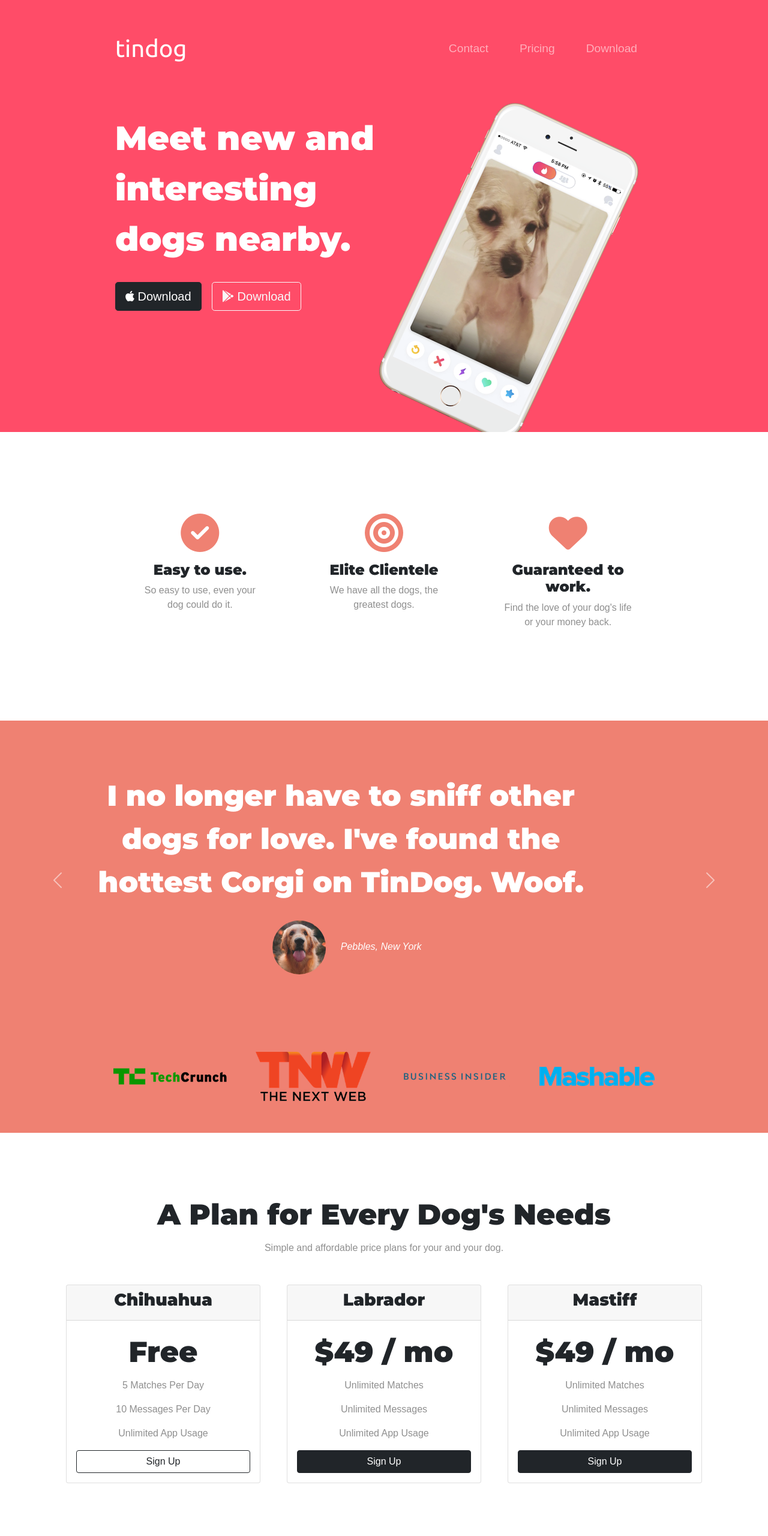
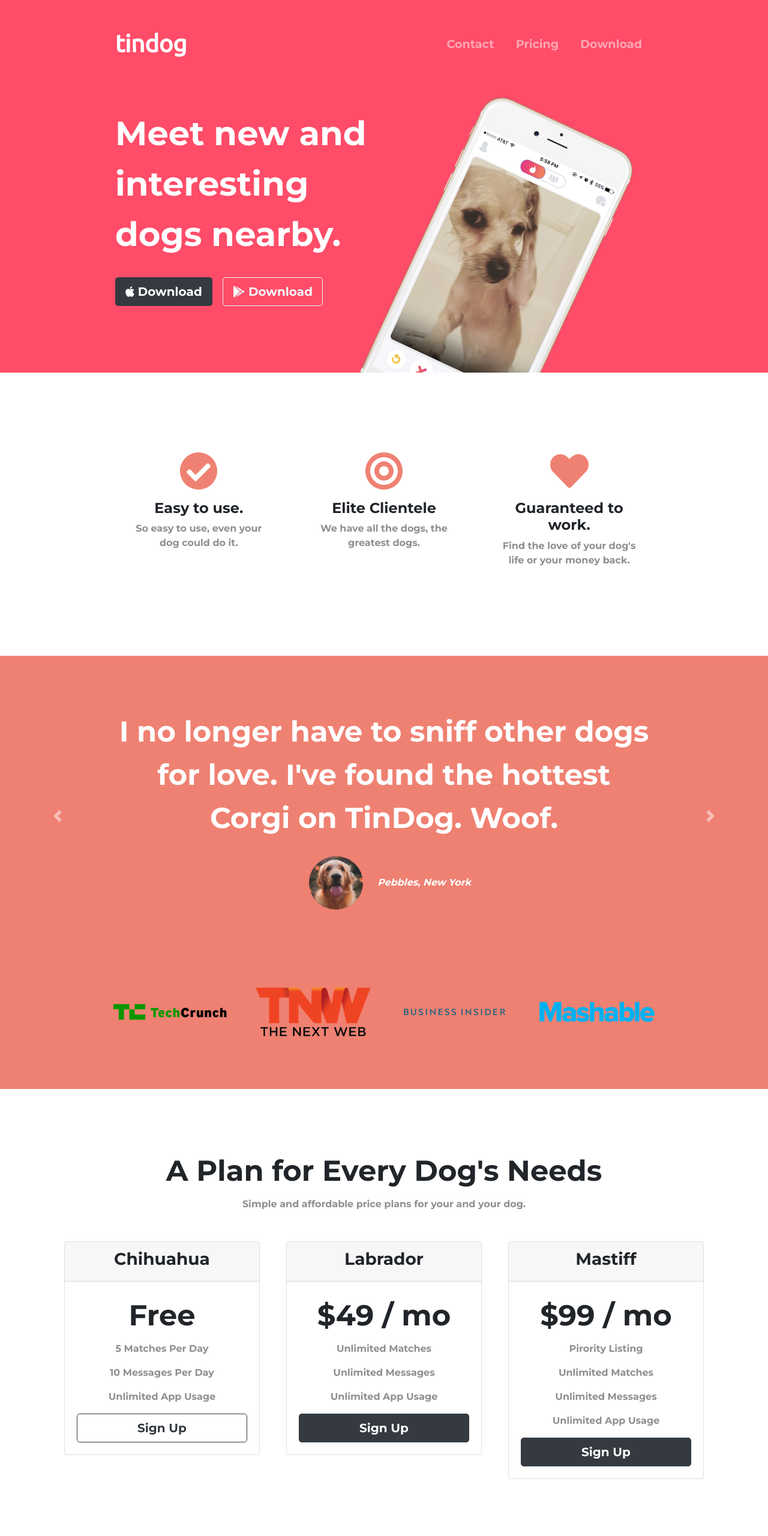
Before and after one commit to IgotaBadidea/tindog, a plain HTML site: page index.html in a window 1280 px wide. Shown: the top 2560 px of the page at 60% size. Drawn offline with nearby package versions, Linux system fonts and the light colour scheme.

Commit message:
Add files via upload

```diff
--- a/css/styles.css
+++ b/css/styles.css
@@ -1,82 +1,107 @@
-#title {
-  color: #fff;
-  height:90vh;
-  text-align: left;
-}
 
 body {
-  font-family: 'Montserrat-black', sans-serif;
+  font-family: "Montserrat";
   text-align: center;
 }
 
+h1, h2, h3, h4, h5, h6 {
+  font-family: "Montserrat";
+}
 
+p {
+  color: #8f8f8f;
+}
 
-.container-fluid {
-  padding: 3% 15% 11%;
+/* Headings */
+
+.big-heading {
+  font-family: "Montserrat";
+  font-size: 3.5rem;
+  line-height: 1.5;
 }
-  /*section*/
-.colored-section{
-    background-color: #ff4c68;
-    color:#fff;
+
+.section-heading {
+  font-size: 3rem;
+  line-height: 1.5;
 }
-.white-section{
+
+/* Containers */
+
+.container-fluid{
+  padding: 7% 15%;
+}
+
+/* Sections */
+
+.colored-section {
+  background-color: #ff4c68;
+  color: #fff;
+}
+
+.white-section {
   background-color: #fff;
 }
-/*navigation-bar*/
+
+/* Navigation Bar */
+
 .navbar {
-  padding-bottom: 4.5rem;
+  padding: 0 0 4.5rem;
 }
 
 .navbar-brand {
+  font-family: "Ubuntu";
   font-size: 2.5rem;
-  font-family: 'Ubuntu', sans-serif;
+  font-weight: bold;
 }
 
 .nav-item {
-  padding: 0 18px;
+  padding: 0 10px;
 }
 
 .nav-link {
   font-size: 1.2rem;
-  font-family: "Montserrat-light", sans-serif;
+  font-family: "Montserrat";
 }
+
+/* Buttons */
 
 .download-button {
   margin: 5% 3% 5% 0;
 }
-h1,h2,h3,h4,h5,h6{
-  font-family: 'Montserrat', sans-serif;
+
+/* Title Section */
+
+#title {
+  background-color: #ff4c68;
+  color: #fff;
+  text-align: left;
 }
-/*Big Heading*/
-.big-heading{
-  font-family: 'Montserrat', sans-serif;
-  font-size: 3.5rem;
-  line-height: 1.5;
+
+#title .container-fluid {
+  padding: 3% 15% 7%;
 }
-.section-heading{
-  font-size: 3rem;
-  line-height: 1.5;
+
+/* Title Image */
+
+.title-image {
+  width: 60%;
+  transform: rotate(25deg);
+  position: absolute;
+  right: 30%;
 }
-/*title image*/
-.title-image {
-  width:60%;
-  transform: rotateZ(25deg);
+
+/* Features Section */
+
+#features {
   position: relative;
-  left:15%
+}
 
-}
-#features {
-  padding: 7% 15%;
-  position:relative;
-  z-index:1;
+.feature-title {
+  font-size: 1.5rem;
 }
 
 .feature-box {
-  padding: 5%
-}
-
-p {
-  color: #8f8f8f;
+  padding: 4.5%;
 }
 
 .icon {
@@ -87,71 +112,68 @@ p {
 .icon:hover {
   color: #ff4c68;
 }
-.feature-title{
-  font-size: 1.5rem;
+
+/* Testimonial Section */
+
+#testimonials {
+  background-color: #ef8172;
 }
 
-/*Testimonial*/
-#testimonials {
-
-  background-color: #ef8172;
-}
-.testimonial-text{
+.testimonial-text {
   font-size: 3rem;
   line-height: 1.5;
 }
+
 .testimonial-image {
   width: 10%;
   border-radius: 100%;
   margin: 20px;
 }
 
+
 #press {
   background-color: #ef8172;
   padding-bottom: 3%;
 }
-.press-image{
-  width:15%;
-  margin:20px 20px 15px;
-}
-.carousel-item{
-    padding: 7% 15%;
+
+.press-logo {
+  width: 15%;
+  margin: 20px 20px 50px;
 }
 
-/*Pricing*/
-#pricing{
-  padding:100px;
+/* Pricing Section */
+
+#pricing {
+  padding: 100px;
 }
-.pricing-column{
-  padding:3% 2%;
-}
-.price-text{
+
+.price-text {
   font-size: 3rem;
   line-height: 1.5;
 }
 
-
-#cta{
-  padding:7% 15%;
+.pricing-column {
+  padding: 3% 2%;
 }
 
-.cta-button{
-  margin:3% 2% 5% 0;
+/* CTA Section */
+
+
+/* Footer Section */
+
+
+.social-icon {
+  margin: 20px 10px;
 }
-#footer{
-  padding:7% 15%;
-  line-height:1;
-}
-.footer-image{
-  margin:10px;
-  margin-bottom: 30px;
-}
-@media (max-width:1028px){
-  #title{
+
+@media (max-width: 1028px) {
+
+  #title {
     text-align: center;
   }
-  .title-image{
-      z-index:-1;
+
+  .title-image {
+    position: static;
+    transform: rotate(0);
+  }
 }
-
-}
--- a/index.html
+++ b/index.html
@@ -5,35 +5,46 @@
   <meta charset="utf-8">
   <title>TinDog</title>
   <link rel="icon" href="favicon (1).ico">
-  <!--Google fonts-->
-  <link href="https://fonts.googleapis.com/css2?family=Montserrat:wght@900&family=Ubuntu&display=swap" rel="stylesheet">
 
-  <!--Font awsome-->
-  <script src="https://kit.fontawesome.com/1a01763ffe.js" crossorigin="anonymous"></script>
-  <!--Bootstrap script-->
-  <script src="https://cdn.jsdelivr.net/npm/@popperjs/core@2.9.2/dist/umd/popper.min.js" integrity="sha384-IQsoLXl5PILFhosVNubq5LC7Qb9DXgDA9i+tQ8Zj3iwWAwPtgFTxbJ8NT4GN1R8p" crossorigin="anonymous"></script>
-  <script src="https://cdn.jsdelivr.net/npm/bootstrap@5.0.2/dist/js/bootstrap.min.js" integrity="sha384-cVKIPhGWiC2Al4u+LWgxfKTRIcfu0JTxR+EQDz/bgldoEyl4H0zUF0QKbrJ0EcQF" crossorigin="anonymous"></script>
-  <!--Css stylesheet-->
-  <link href="https://cdn.jsdelivr.net/npm/bootstrap@5.0.2/dist/css/bootstrap.min.css" rel="stylesheet" integrity="sha384-EVSTQN3/azprG1Anm3QDgpJLIm9Nao0Yz1ztcQTwFspd3yD65VohhpuuCOmLASjC" crossorigin="anonymous">
+  <!-- Google Fonts -->
+  <link rel="preconnect" href="https://fonts.googleapis.com">
+<link rel="preconnect" href="https://fonts.gstatic.com" crossorigin>
+<link href="https://fonts.googleapis.com/css2?family=Montserrat:wght@700;900&family=Ubuntu&display=swap" rel="stylesheet">
+<!--font-family: 'Montserrat', sans-serif;
+font-family: 'Ubuntu', sans-serif;!>
+
+  <!-CSS Stylesheets -->
+  <link rel="stylesheet" href="https://maxcdn.bootstrapcdn.com/bootstrap/4.0.0/css/bootstrap.min.css" integrity="sha384-Gn5384xqQ1aoWXA+058RXPxPg6fy4IWvTNh0E263XmFcJlSAwiGgFAW/dAiS6JXm" crossorigin="anonymous">
   <link rel="stylesheet" href="css/styles.css">
+
+  <!-- Font Awesome -->
+  <script defer src="https://use.fontawesome.com/releases/v5.0.7/js/all.js"></script>
+
+  <!-- Bootstrap Scripts -->
+  <script src="https://code.jquery.com/jquery-3.2.1.slim.min.js" integrity="sha384-KJ3o2DKtIkvYIK3UENzmM7KCkRr/rE9/Qpg6aAZGJwFDMVNA/GpGFF93hXpG5KkN" crossorigin="anonymous"></script>
+  <script src="https://cdnjs.cloudflare.com/ajax/libs/popper.js/1.12.9/umd/popper.min.js" integrity="sha384-ApNbgh9B+Y1QKtv3Rn7W3mgPxhU9K/ScQsAP7hUibX39j7fakFPskvXusvfa0b4Q" crossorigin="anonymous"></script>
+  <script src="https://maxcdn.bootstrapcdn.com/bootstrap/4.0.0/js/bootstrap.min.js" integrity="sha384-JZR6Spejh4U02d8jOt6vLEHfe/JQGiRRSQQxSfFWpi1MquVdAyjUar5+76PVCmYl" crossorigin="anonymous"></script>
 </head>
-
 
 <body>
 
   <section class="colored-section" id="title">
 
+    <div class="container-fluid">
+
       <!-- Nav Bar -->
-    <div class="container-fluid">
+
       <nav class="navbar navbar-expand-lg navbar-dark">
-        <a class="navbar-brand" href="#">tindog</a>
 
-        <button class="navbar-toggler" type="button" data-bs-toggle="collapse" data-bs-target="#navbarTogglerDemo03" aria-controls="navbarTogglerDemo03" aria-expanded="false" aria-label="Toggle navigation">
+        <a class="navbar-brand" href="">tindog</a>
+
+        <button class="navbar-toggler" type="button" data-toggle="collapse" data-target="#navbarTogglerDemo02">
             <span class="navbar-toggler-icon"></span>
         </button>
 
-        <div class="collapse navbar-collapse" id="navbarTogglerDemo03">
-          <ul class="navbar-nav ms-auto">
+        <div class="collapse navbar-collapse" id="navbarTogglerDemo02">
+
+          <ul class="navbar-nav ml-auto">
             <li class="nav-item">
               <a class="nav-link" href="#footer">Contact</a>
             </li>
@@ -44,46 +55,59 @@
               <a class="nav-link" href="#cta">Download</a>
             </li>
           </ul>
+
         </div>
-
       </nav>
 
 
       <!-- Title -->
 
       <div class="row">
+
         <div class="col-lg-6">
           <h1 class="big-heading">Meet new and interesting dogs nearby.</h1>
           <button type="button" class="btn btn-dark btn-lg download-button"><i class="fab fa-apple"></i> Download</button>
           <button type="button" class="btn btn-outline-light btn-lg download-button"><i class="fab fa-google-play"></i> Download</button>
         </div>
+
         <div class="col-lg-6">
           <img class="title-image" src="images/iphone6.png" alt="iphone-mockup">
         </div>
+
       </div>
+
     </div>
+
   </section>
 
 
   <!-- Features -->
 
   <section class="white-section" id="features">
+
+    <div class="container-fluid">
+
       <div class="row">
-      <div class="col-lg-4 feature-box">
-        <i class="fas fa-check-circle fa-4x icon"></i>
+        <div class="feature-box col-lg-4">
+          <i class="icon fas fa-check-circle fa-4x"></i>
           <h3 class="feature-title">Easy to use.</h3>
           <p>So easy to use, even your dog could do it.</p>
         </div>
-      <div class="col-lg-4 feature-box">
-        <i class="fas fa-bullseye fa-4x icon"></i>
+
+        <div class="feature-box col-lg-4">
+          <i class="icon fas fa-bullseye fa-4x"></i>
           <h3 class="feature-title">Elite Clientele</h3>
           <p>We have all the dogs, the greatest dogs.</p>
         </div>
-      <div class="col-lg-4 feature-box">
-        <i class="fas fa-heart fa-4x icon"></i>
+
+        <div class="feature-box col-lg-4">
+          <i class="icon fas fa-heart fa-4x"></i>
           <h3 class="feature-title">Guaranteed to work.</h3>
           <p>Find the love of your dog's life or your money back.</p>
         </div>
+      </div>
+
+
     </div>
   </section>
 
@@ -92,36 +116,37 @@
 
   <section class="colored-section" id="testimonials">
 
-    <div id="testimonial-carousel" class="carousel slide" data-bs-ride="carousel" data-bs-interval="5000">
+    <div id="testimonial-carousel" class="carousel slide" data-ride="false">
       <div class="carousel-inner">
-        <div class="carousel-item active">
+        <div class="carousel-item active container-fluid">
           <h2 class="testimonial-text">I no longer have to sniff other dogs for love. I've found the hottest Corgi on TinDog. Woof.</h2>
           <img class="testimonial-image" src="images/dog-img.jpg" alt="dog-profile">
           <em>Pebbles, New York</em>
         </div>
-        <div class="carousel-item">
+        <div class="carousel-item container-fluid">
           <h2 class="testimonial-text">My dog used to be so lonely, but with TinDog's help, they've found the love of their life. I think.</h2>
           <img class="testimonial-image" src="images/lady-img.jpg" alt="lady-profile">
           <em>Beverly, Illinois</em>
         </div>
       </div>
-      <button class="carousel-control-prev" type="button" data-bs-target="#testimonial-carousel" data-bs-slide="prev">
+      <a class="carousel-control-prev" href="#testimonial-carousel" role="button" data-slide="prev">
     <span class="carousel-control-prev-icon"></span>
-      </button>
-      <button class="carousel-control-next" type="button" data-bs-target="#testimonial-carousel" data-bs-slide="next">
+      </a>
+      <a class="carousel-control-next" href="#testimonial-carousel" role="button" data-slide="next">
     <span class="carousel-control-next-icon"></span>
-      </button>
+      </a>
     </div>
+
   </section>
 
 
   <!-- Press -->
 
   <section class="colored-section" id="press">
-    <img class="press-image" src="images/techcrunch.png" alt="tc-logo">
-    <img class="press-image" src="images/tnw.png" alt="tnw-logo">
-    <img class="press-image" src="images/bizinsider.png" alt="biz-insider-logo">
-    <img class="press-image" src="images/mashable.png" alt="mashable-logo">
+    <img class="press-logo" src="images/techcrunch.png" alt="tc-logo">
+    <img class="press-logo" src="images/tnw.png" alt="tnw-logo">
+    <img class="press-logo" src="images/bizinsider.png" alt="biz-insider-logo">
+    <img class="press-logo" src="images/mashable.png" alt="mashable-logo">
 
   </section>
 
@@ -132,9 +157,10 @@
 
     <h2 class="section-heading">A Plan for Every Dog's Needs</h2>
     <p>Simple and affordable price plans for your and your dog.</p>
+
     <div class="row">
 
-      <div class=" col-lg-4 col-md-6 pricing-column ">
+      <div class="pricing-column col-lg-4 col-md-6">
         <div class="card">
           <div class="card-header">
             <h3>Chihuahua</h3>
@@ -144,13 +170,12 @@
             <p>5 Matches Per Day</p>
             <p>10 Messages Per Day</p>
             <p>Unlimited App Usage</p>
-            <div class="d-grid gap-2">
-              <button class="btn btn-block btn-outline-dark" type="button">Sign Up</button>
+            <button class="btn btn-lg btn-block btn-outline-dark" type="button">Sign Up</button>
           </div>
         </div>
       </div>
-      </div>
-      <div class=" col-lg-4 col-md-6 pricing-column ">
+
+      <div class="pricing-column col-lg-4 col-md-6">
         <div class="card">
           <div class="card-header">
             <h3>Labrador</h3>
@@ -160,33 +185,32 @@
             <p>Unlimited Matches</p>
             <p>Unlimited Messages</p>
             <p>Unlimited App Usage</p>
-            <div class="d-grid gap-2">
-              <button class="btn btn-block btn-dark" type="button">Sign Up</button>
+            <button class="btn btn-lg btn-block btn-dark" type="button">Sign Up</button>
           </div>
         </div>
       </div>
-      </div>
-      <div class=" col-lg-4  pricing-column ">
+
+      <div class="pricing-column col-lg-4">
         <div class="card">
           <div class="card-header">
             <h3>Mastiff</h3>
-
           </div>
           <div class="card-body">
-            <h2 class="price-text">$49 / mo</h2>
+            <h2 class="price-text">$99 / mo</h2>
+            <p>Pirority Listing</p>
             <p>Unlimited Matches</p>
             <p>Unlimited Messages</p>
             <p>Unlimited App Usage</p>
-            <div class="d-grid gap-2">
-              <button class="btn btn-block btn-dark" type="button">Sign Up</button>
-            </div>
-
+            <button class="btn btn-lg btn-block btn-dark" type="button">Sign Up</button>
 
           </div>
         </div>
       </div>
 
+
+
     </div>
+
   </section>
 
 
@@ -194,10 +218,12 @@
 
   <section class="colored-section" id="cta">
 
+    <div class="container-fluid">
+
       <h3 class="big-heading">Find the True Love of Your Dog's Life Today.</h3>
-    <button type="button" class="btn btn-dark btn-lg cta-button"><i class="fab fa-apple"></i> Download</button>
-    <button type="button" class="btn btn-outline-light btn-lg cta-button"><i class="fab fa-google-play"></i> Download</button>
-
+      <button class="download-button btn btn-lg btn-dark" type="button"><i class="fab fa-apple"></i> Download</button>
+      <button type="button" class="btn btn-outline-light btn-lg download-button"><i class="fab fa-google-play"></i> Download</button>
+    </div>
   </section>
 
 
@@ -205,16 +231,12 @@
 
   <footer class="white-section" id="footer">
     <div class="container-fluid">
-      <i class="fab fa-facebook-f footer-image"></i>
-      <i class="fab fa-twitter footer-image"></i>
-      <i class="fab fa-instagram footer-image"></i>
-      <i class="fas fa-envelope footer-image"></i>
-      <p>© Copyright 2021 TinDog</p>
-      <p>Made with ❤ by Rahul</p>
+      <i class="social-icon fab fa-facebook-f"></i>
+      <i class="social-icon fab fa-twitter"></i>
+      <i class="social-icon fab fa-instagram"></i>
+      <i class="social-icon fas fa-envelope"></i>
+      <p>© Copyright 2018 TinDog</p>
     </div>
-
-
-
   </footer>
 
 
```
Also changed, not shown: images/HTMAA-thumbnail.png (added), images/angela.png (added). Lines whose indentation alone changed are shown as unchanged.
